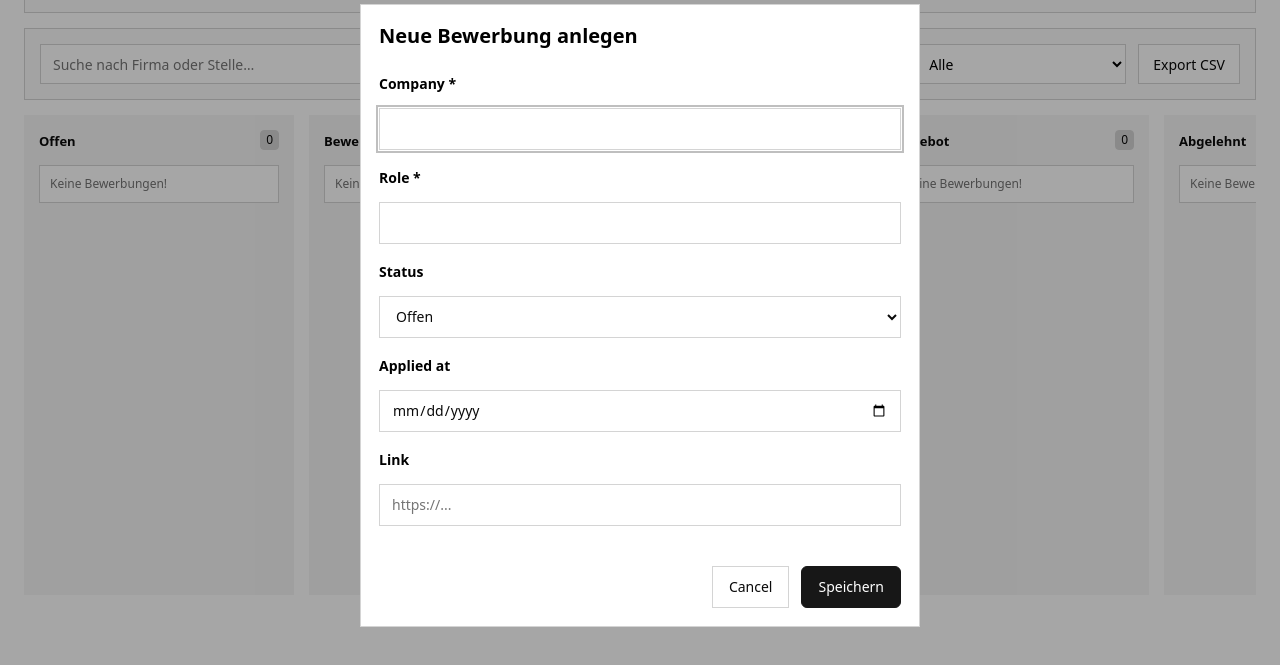
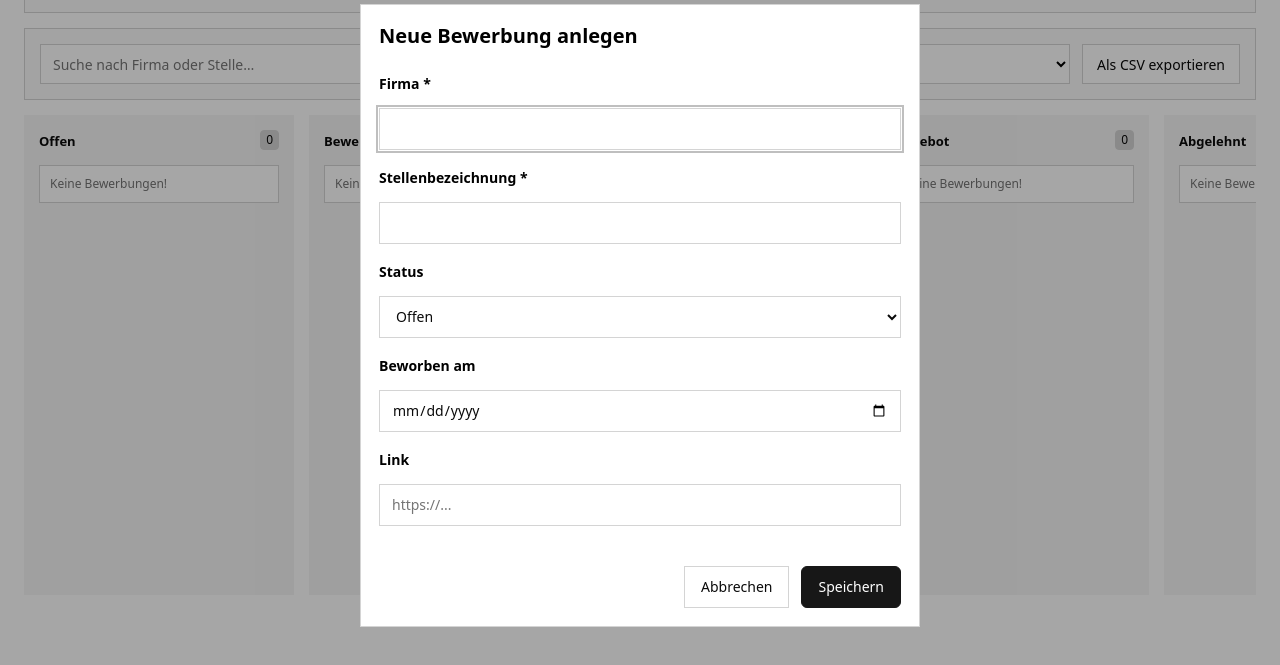
Before and after one commit to demdan01/bewerbungs-tracker, a website built with Vite: page index.html in a window 1280 px wide. Both pictures are taken after a click on the button "Neue Bewerbung". Shown: the part 85-750 px from the top of the page. Built offline with nearby package versions, Linux system fonts and the light colour scheme.

Commit message:
chore: unify UI language to German

```diff
--- a/index.html
+++ b/index.html
@@ -43,7 +43,7 @@
             </div>
 
             <div class="controls__export">
-              <button id="btnExportCsv" class="btn btn--secondary">Export CSV</button>
+              <button id="btnExportCsv" class="btn btn--secondary">Als CSV exportieren</button>
             </div>
           </div>
         </section>
@@ -99,10 +99,10 @@
           <form id="appForm" method="dialog" novalidate>
             <h2 class="modal__title" id="modalTitle">Bewerbung speichern</h2>
 
-            <label for="companyInput">Company *</label>
+            <label for="companyInput">Firma *</label>
             <input id="companyInput" name="company" type="text" required />
 
-            <label for="roleInput">Role *</label>
+            <label for="roleInput">Stellenbezeichnung *</label>
             <input id="roleInput" name="role" type="text" required />
 
             <label for="statusInput">Status</label>
@@ -114,14 +114,14 @@
               <option value="rejected">Abgelehnt</option>
             </select>
 
-            <label for="dateInput">Applied at</label>
+            <label for="dateInput">Beworben am</label>
             <input id="dateInput" name="appliedAt" type="date" min="2026-01-01" max="2050-12-31" />
 
             <label for="linkInput">Link</label>
             <input id="linkInput" name="link" type="url" placeholder="https://..." />
             <div id="errorMessage" class="form__error" aria-live="polite"></div>
             <div class="modal__actions">
-              <button type="button" id="cancelBtn" class="btn btn--secondary">Cancel</button>
+              <button type="button" id="cancelBtn" class="btn btn--secondary">Abbrechen</button>
               <button type="submit" class="btn btn--primary" id="saveBtn">Save</button>
             </div>
           </form>
--- a/src/main.js
+++ b/src/main.js
@@ -205,7 +205,7 @@ function bindEvents() {
     }
 
     if (!roleField) {
-      setFormError("Bitte Rolle eingeben!");
+      setFormError("Bitte Stellenbezeichnung/Position eingeben!");
       roleInput.focus();
       return;
     }
```
